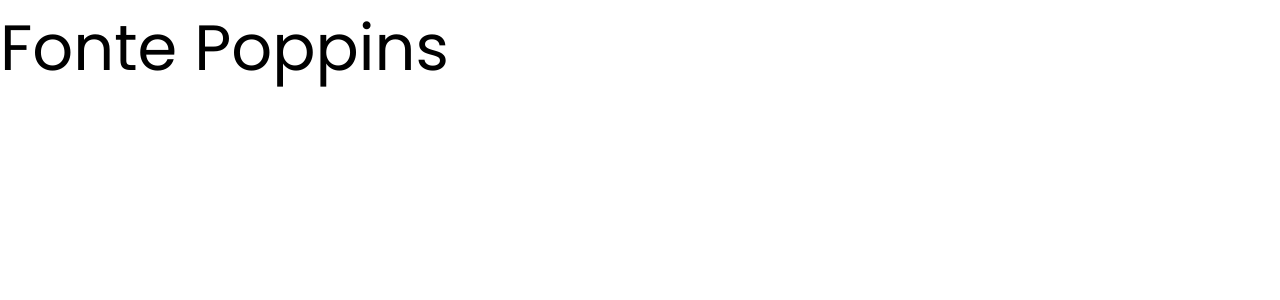
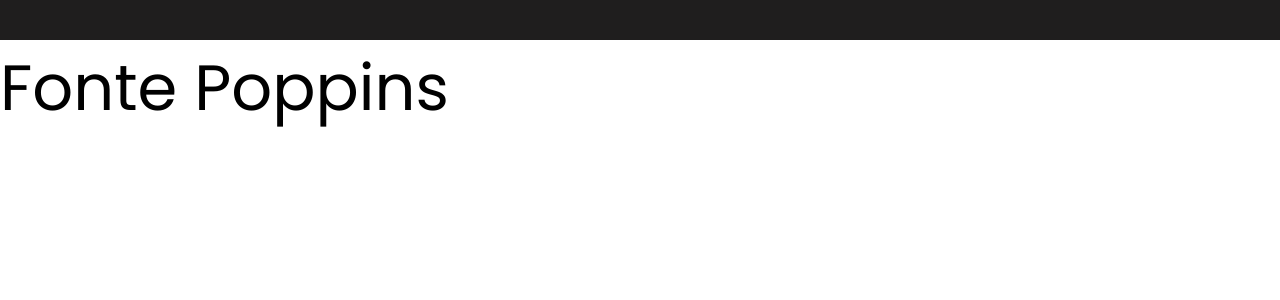
Before and after one commit to JaoToledo/movies-recomendation, a Next.js app: page / in a window 1280 px wide. Shown: the top 300 px of the page. Built offline with nearby package versions, Linux system fonts and the light colour scheme.

Commit message:
feat: add Header to layout

```diff
--- a/src/app/layout.tsx
+++ b/src/app/layout.tsx
@@ -1,4 +1,5 @@
 import './globals.css';
+import { Header } from '@/components/Header/Header';
 import {Poppins} from 'next/font/google'
 
 const poppins = Poppins({
@@ -15,6 +16,7 @@ export default function RootLayout({
   return (
     <html lang="en">
       <body className={`${poppins.variable}`}>
+        <Header />
         {children}
       </body>
     </html>
```
